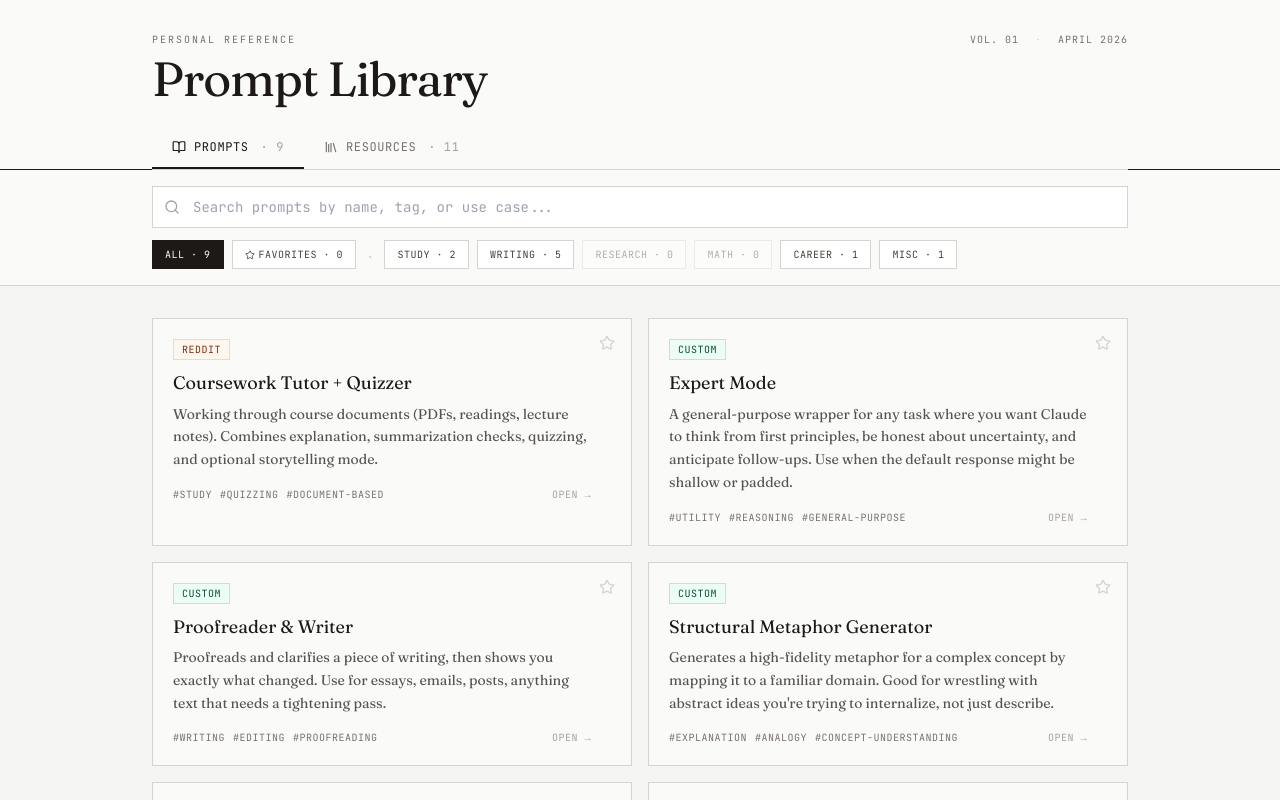
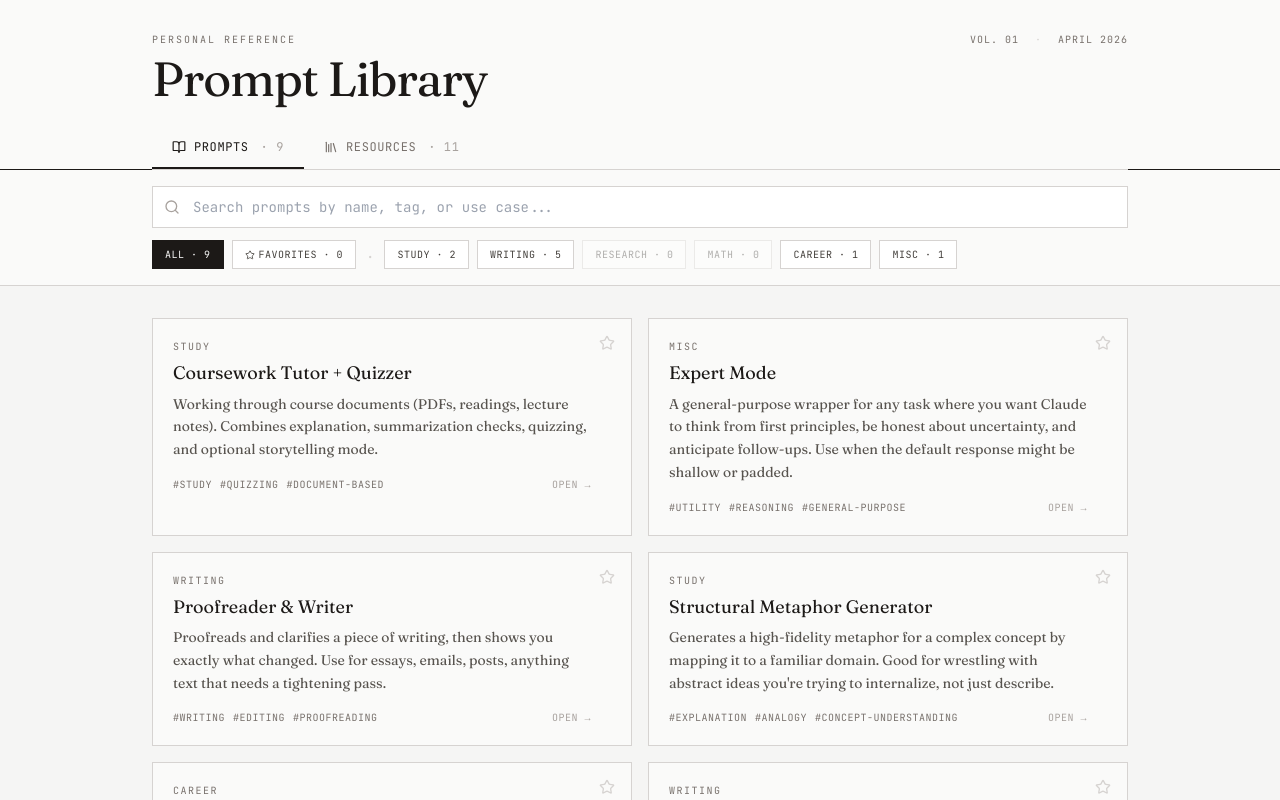
Before and after one commit to 4Vesta/prompt-library, a React (Vite) app: page / in a window 1280 px wide. Shown: the top 800 px of the page. Built offline with nearby package versions, Linux system fonts and the light colour scheme.

Commit message:
Add files via upload

```diff
--- a/src/App.jsx
+++ b/src/App.jsx
@@ -23,7 +23,6 @@ function Badge({ children, className = '' }) {
 }
 
 function PromptCard({ prompt, onOpen, isFavorite, onToggleFavorite }) {
-  const sourceStyle = SOURCE_STYLES[prompt.sourceType] || SOURCE_STYLES.custom;
   return (
     <div className="group relative border border-stone-300 bg-stone-50 hover:bg-white hover:border-stone-900 transition-all duration-200">
       <button onClick={(e) => { e.stopPropagation(); onToggleFavorite(prompt.id); }}
@@ -32,7 +31,9 @@ function PromptCard({ prompt, onOpen, isFavorite, onToggleFavorite }) {
         <Star size={16} fill={isFavorite ? 'currentColor' : 'none'} />
       </button>
       <button onClick={() => onOpen(prompt)} className="w-full text-left p-5 pr-10">
-        <div className="flex items-start gap-3 mb-3"><Badge className={sourceStyle}>{SOURCE_LABELS[prompt.sourceType] || prompt.sourceType}</Badge></div>
+        {prompt.category && (
+          <p className="text-[10px] font-mono uppercase tracking-[0.15em] text-stone-500 mb-2">{prompt.category}</p>
+        )}
         <h3 className="font-serif text-lg text-stone-900 leading-tight mb-2">{prompt.name}</h3>
         <p className="text-sm text-stone-600 leading-relaxed mb-4 font-serif">{prompt.useCase}</p>
         <div className="flex items-center justify-between">
```
